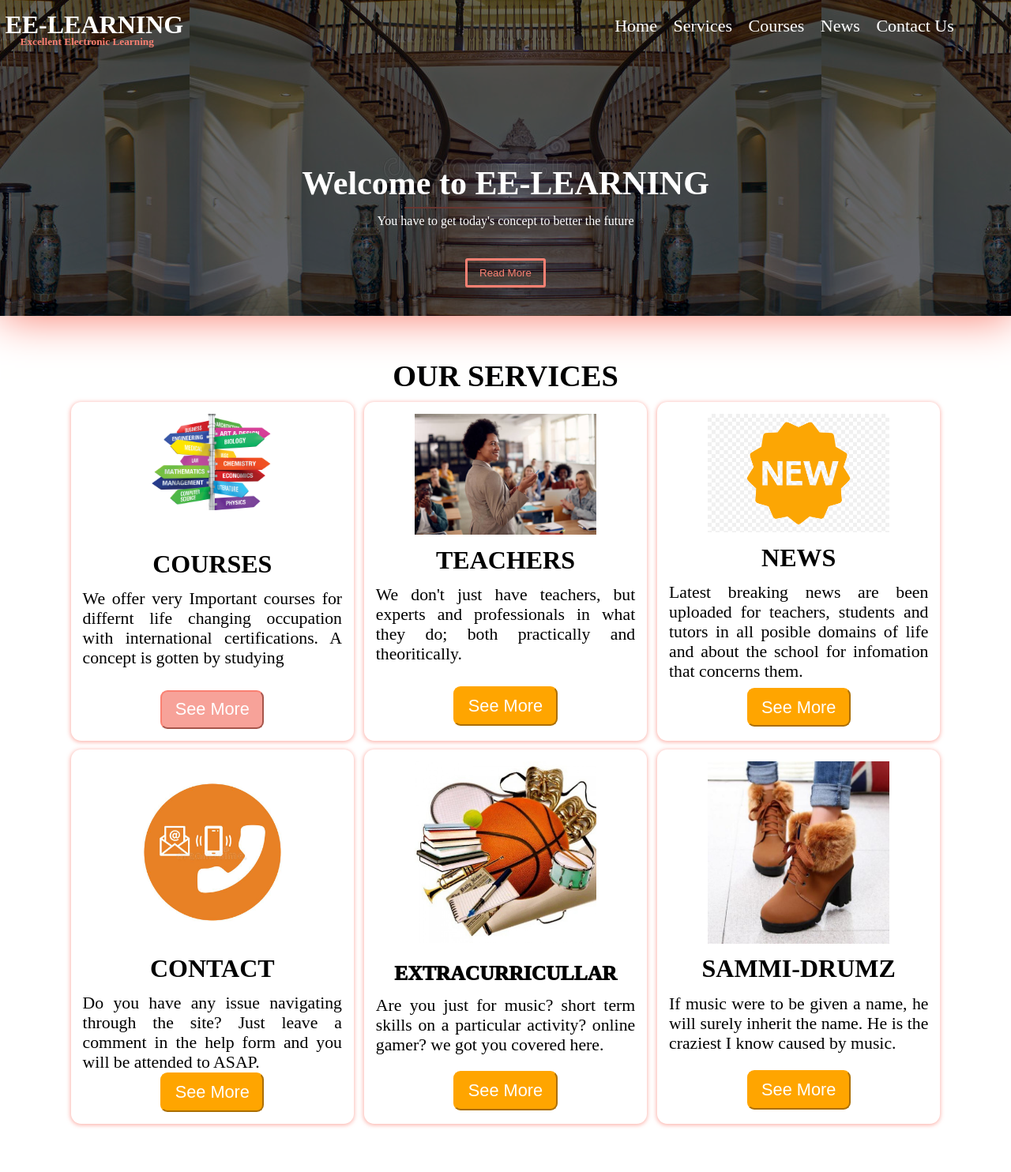
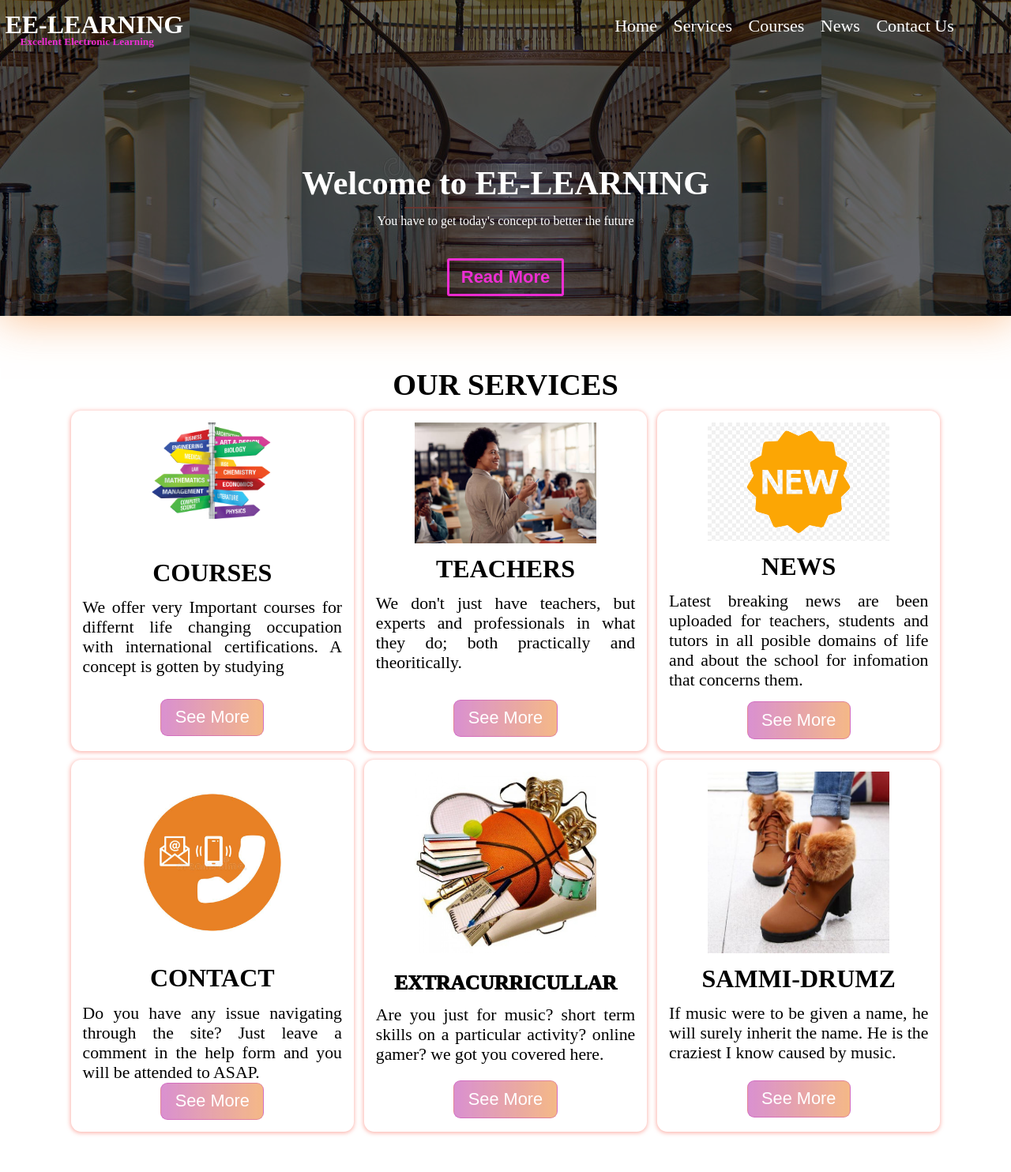
Before and after one commit to Sammi-Drums/Site-7, a PHP site: page / in a window 1280 px wide. Shown: the top 1484 px of the page at 79% size. Run offline with PHP 8.4, Linux system fonts and the light colour scheme.

Commit message:
DoneIndex

```diff
--- a/CSS/Style.css
+++ b/CSS/Style.css
@@ -52,21 +52,19 @@
     color: white;
 }
 .card1 button a:hover{
-
     color: black;
-
 }
 .card1 button{
     border-radius: 9px;
     width: 40%;
     padding: 3%;
-    background-color: rgb(247, 162, 153);
-    border-color: salmon;
+    background-image: linear-gradient(to left,  rgba(248, 137, 46, 0.541), rgba(197, 52, 178, 0.507));
+    border: 1px solid rgba(197, 52, 178, 0.384);
     font-size: 1.7vw;
     margin-top: 3.4vh;
 }
 .card1 button:hover{
-    background-color: rgba(255, 94, 77, 0.753);
+    background-color: rgba(248, 137, 46, 0.541);
     transition: all 0.3s ease;
 }
 .card1 h4{
@@ -79,7 +77,7 @@
 }
 .card1 h4:hover{
     text-decoration: underline;
-    text-decoration-color: salmon;
+    text-decoration-color: rgba(248, 137, 46, 0.541);
 }
 .card1 p{
     text-align: justify;
@@ -108,14 +106,14 @@
     border-radius: 9px;
     width: 40%;
     padding: 3%;
-    background-color: orange;
-    border-color: orange;
-    margin-top: 3.5vh;
+    background-image: linear-gradient(to left,  rgba(248, 137, 46, 0.541), rgba(197, 52, 178, 0.507));
+    border: 1px solid rgba(197, 52, 178, 0.384);
+    margin-top: 4.2vh;
     font-size: 1.7vw;
 }
 .card2 button:hover{
-    background-color: white;
-    color: orange;
+    background-color: rgba(248, 137, 46, 0.541);
+    transition: all 0.3s ease;
 }
 .card2 h4{
     text-align: center;
@@ -127,7 +125,7 @@
 }
 .card2 h4:hover{
     text-decoration: underline;
-    text-decoration-color: orange;
+    text-decoration-color: rgba(248, 137, 46, 0.541);
 }
 .card2 p{
     text-align: justify;
@@ -155,15 +153,15 @@
     border-radius: 9px;
     width: 40%;
     padding: 3%;
-    background-color: orange;
-    border-color: orange;
-    margin-top: 1vh;
+    background-image: linear-gradient(to left,  rgba(248, 137, 46, 0.541), rgba(197, 52, 178, 0.507));
+    border: 1px solid rgba(197, 52, 178, 0.384);
+    margin-top: 1.8vh;
     font-size: 1.7vw;
 
 }
 .card3 button:hover{
-    background-color: white;
-    color: orange;
+    background-color: rgba(248, 137, 46, 0.541);
+    transition: all 0.3s ease;
 }
 .card3 h4{
     text-align: center;
@@ -175,7 +173,7 @@
 }
 .card3 h4:hover{
     text-decoration: underline;
-    text-decoration-color: orange;
+    text-decoration-color: rgba(248, 137, 46, 0.541);
 }
 .card3 p{
     text-align: justify;
@@ -213,14 +211,14 @@
     border-radius: 9px;
     width: 40%;
     padding: 3%;
-    background-color: orange;
-    border-color: orange;
+    background-image: linear-gradient(to left,  rgba(248, 137, 46, 0.541), rgba(197, 52, 178, 0.507));
+    border: 1px solid rgba(197, 52, 178, 0.384);
     font-size: 1.7vw;
 
 }
 .card11 button:hover{
-    background-color: white;
-    color: orange;
+    background-color: rgba(248, 137, 46, 0.541);
+    transition: all 0.3s ease;
 }
 .card11 h4{
     text-align: center;
@@ -232,7 +230,7 @@
 }
 .card11 h4:hover{
     text-decoration: underline;
-    text-decoration-color: orange;
+    text-decoration-color: rgba(248, 137, 46, 0.541);
 }
 .card11 p{
     text-align: justify;
@@ -261,14 +259,14 @@
     border-radius: 9px;
     width: 40%;
     padding: 3%;
-    background-color: orange;
-    border-color: orange;
+    background-image: linear-gradient(to left,  rgba(248, 137, 46, 0.541), rgba(197, 52, 178, 0.507));
+    border: 1px solid rgba(197, 52, 178, 0.384);
     margin-top: 2.5vh;
     font-size: 1.7vw;
 }
 .card21 button:hover{
-    background-color: white;
-    color: orange;
+    background-color: rgba(248, 137, 46, 0.541);
+    transition: all 0.3s ease;
 }
 .card21 h4{
     text-align: center;
@@ -280,7 +278,7 @@
 }
 .card21 h4:hover{
     text-decoration: underline;
-    text-decoration-color: orange;
+    text-decoration-color: rgba(248, 137, 46, 0.541);
 }
 .card21 p{
     text-align: justify;
@@ -308,14 +306,14 @@
     border-radius: 9px;
     width: 40%;
     padding: 3%;
-    background-color: orange;
-    border-color: orange;
+    background-image: linear-gradient(to left,  rgba(248, 137, 46, 0.541), rgba(197, 52, 178, 0.507));
+    border: 1px solid rgba(197, 52, 178, 0.384);
     margin-top: 2.7vh;
     font-size: 1.7vw;
 }
 .card31 button:hover{
-    background-color: white;
-    color: orange;
+    background-color: rgba(248, 137, 46, 0.541);
+    transition: all 0.3s ease;
 }
 .card31 h4{
     text-align: center;
@@ -327,7 +325,7 @@
 }
 .card31 h4:hover{
     text-decoration: underline;
-    text-decoration-color: orange;
+    text-decoration-color: rgba(248, 137, 46, 0.541);
 }
 .card31 p{
     text-align: justify;
--- a/CSS/footer.css
+++ b/CSS/footer.css
@@ -11,7 +11,7 @@
     height: 400px;
     /* background-color: black; */
     border: 0px solid black;
-    box-shadow: 2px 2px 52px 1px salmon;
+    box-shadow: 2px 2px 52px 1px rgba(248, 137, 46, 0.541);
 
 }
 .logo h1{
@@ -25,7 +25,7 @@
 .logo h5{
     margin: -0.4%;
     margin-left: 2%;
-    color: salmon;
+    color: rgba(255, 45, 227, 0.904);
 }
 .logo h1:hover{
     /* background-image: linear-gradient(to right, black, orange,black); */
@@ -50,7 +50,7 @@
 }
 .headright li a:hover{
     text-decoration: underline;
-    color: salmon;
+    color: rgba(255, 45, 227, 0.904);
     font-size: 23px;
 }
 .overlay{
@@ -78,16 +78,18 @@
 }
 .btn button a{
     text-decoration: none;
-    color: salmon;
+    font-size: 22px;
+    font-weight: 700;
+    color: rgba(255, 45, 227, 0.904);
 }
 .btn button a:hover{
 
-    color: salmon;
+    color: rgba(255, 45, 227, 0.904);
 
 }
 .btn button{
     background-color: transparent;
-    border: 3px solid salmon;
+    border: 3px solid rgba(255, 45, 227, 0.904);
     padding: 8px;
     padding-left: 15px;
     padding-right: 15px;
@@ -108,7 +110,7 @@
     background-image: url(https:\2f\2f cc-prod.scene7.com\2fis\2fimage\2f CCProdAuthor\2f background-uk-education-1920x880?$png$\26jpegSize=200\26wid=1199);
     background-repeat: no-repeat;
     background-size: cover;
-    background-position: bottom right center;
+    background-position: bottom center;
     border: 0;
 }
 .footerSection{
@@ -121,7 +123,7 @@
     background-image: url(https:\2f\2f cc-prod.scene7.com\2fis\2fimage\2f CCProdAuthor\2f background-uk-education-1920x880?$png$\26jpegSize=200\26wid=1199);
     background-repeat: no-repeat;
     background-size: cover;
-    background-position: bottom right center;
+    background-position: bottom center;
     border: 0;
 
 }
```
